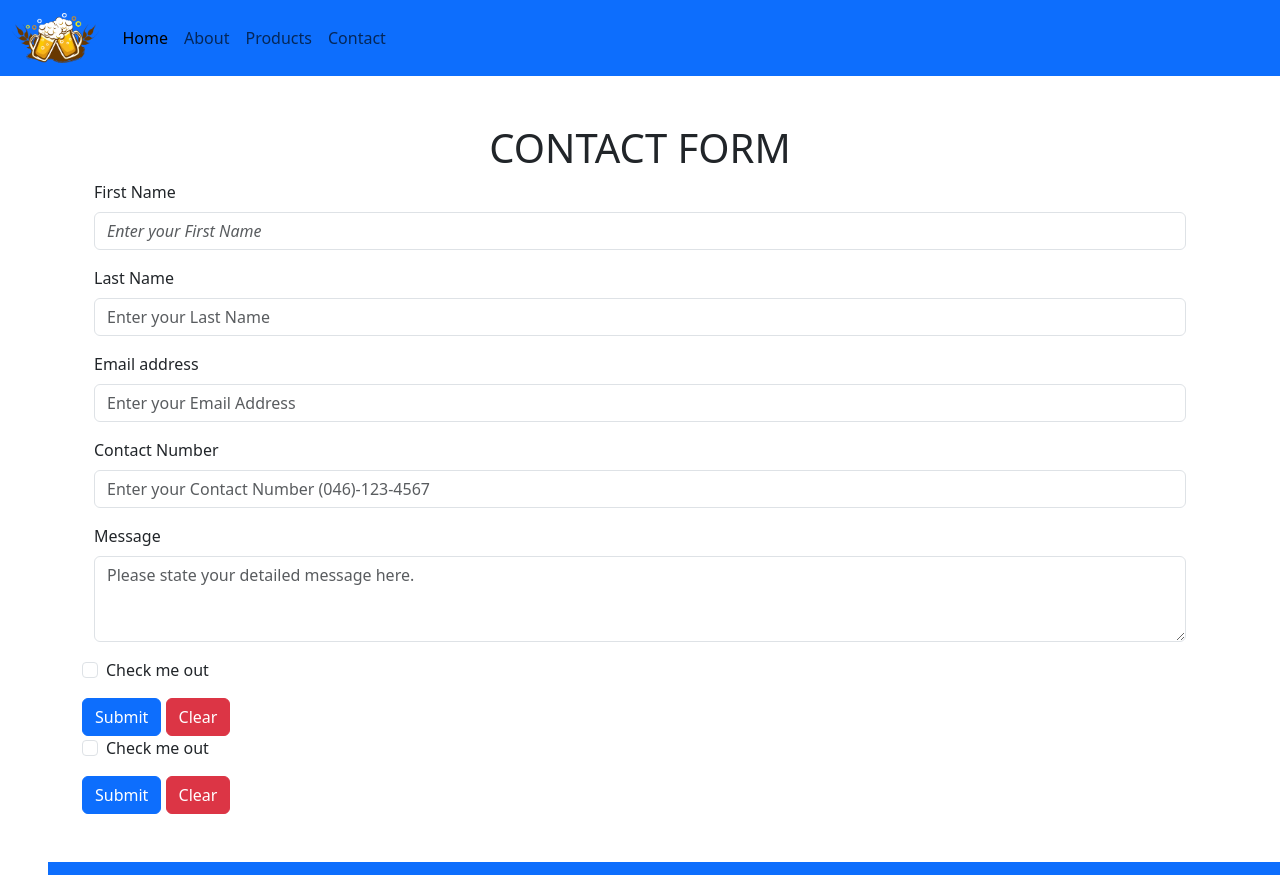
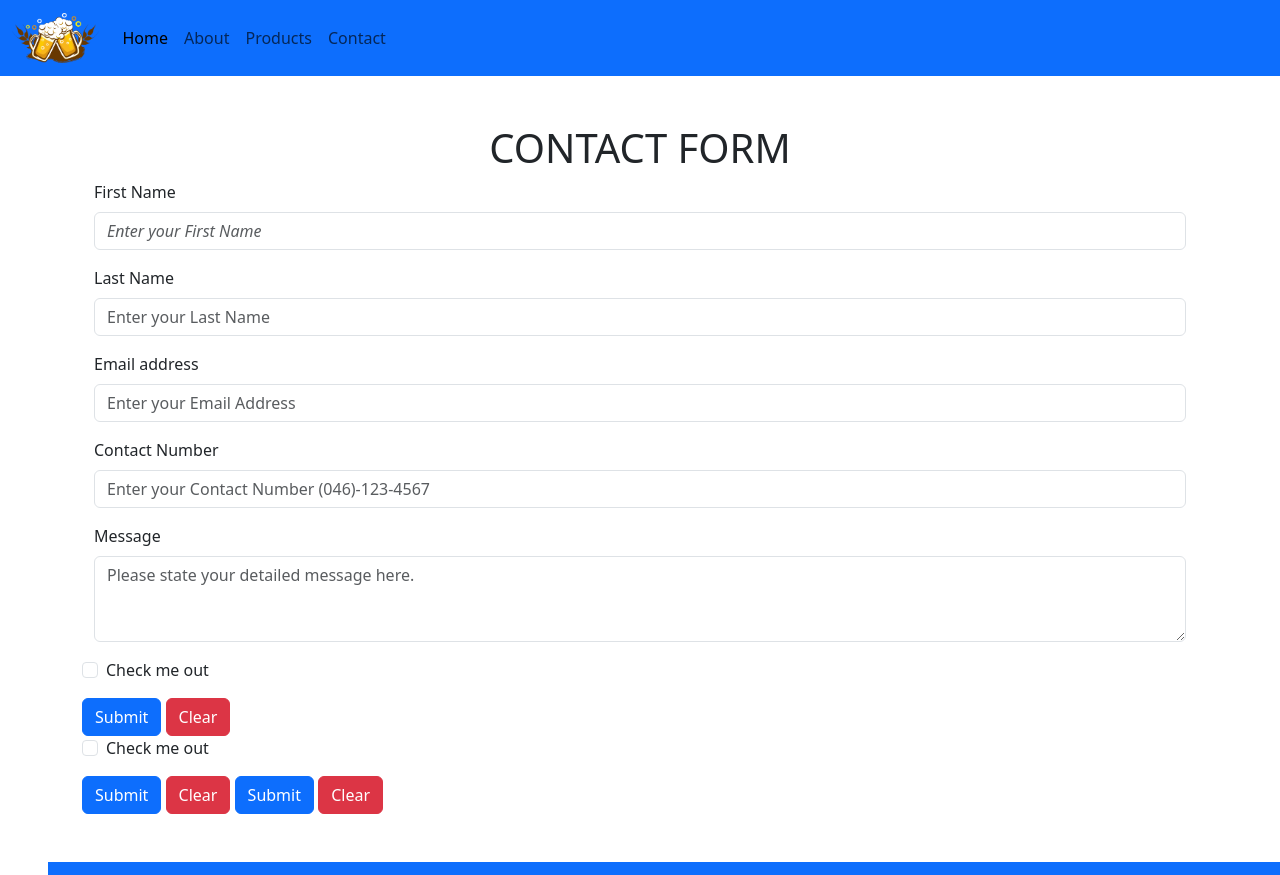
Before and after one commit to allyasuncion/allyasuncion.github.io, a plain HTML site: page menus/contact.html in a window 1280 px wide. Shown: the top 875 px of the page. Drawn offline with nearby package versions, Linux system fonts and the light colour scheme; files that its build step writes are made by us from their sources; files whose address does not match are found by name.

Commit message:
contacts revision

```diff
--- a/menus/contact.html
+++ b/menus/contact.html
@@ -92,6 +92,9 @@
             <button type="submit" class="btn btn-primary ">Submit</button>
             <button type="reset" class="btn btn-danger">Clear</button>
 
+            <button type="submit" class="btn btn-primary ">Submit</button>
+            <button type="reset" class="btn btn-danger">Clear</button>
+
 
 
         </form>
```
